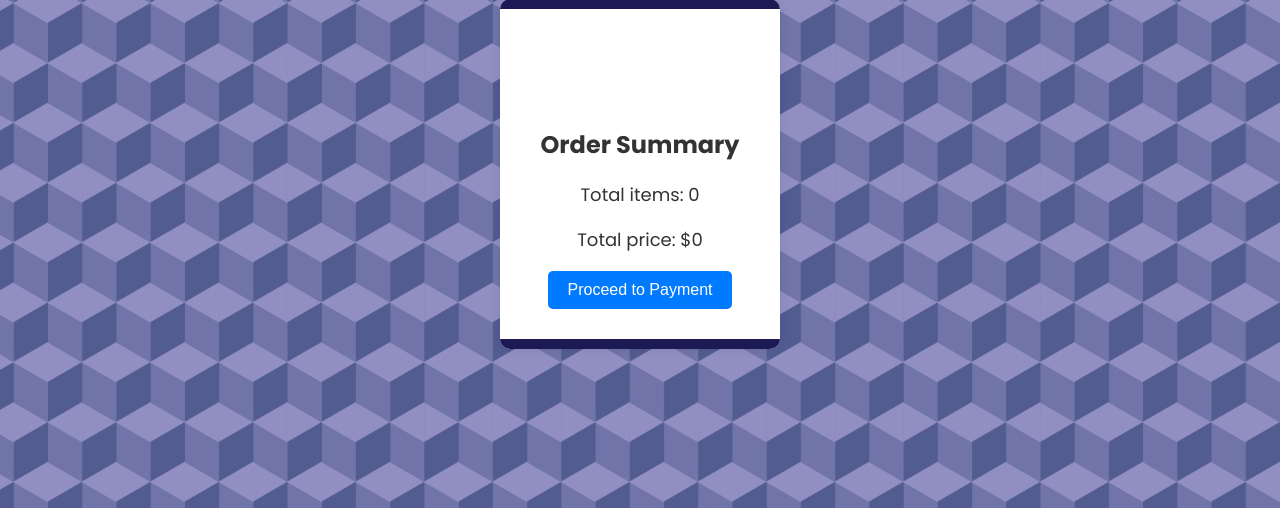
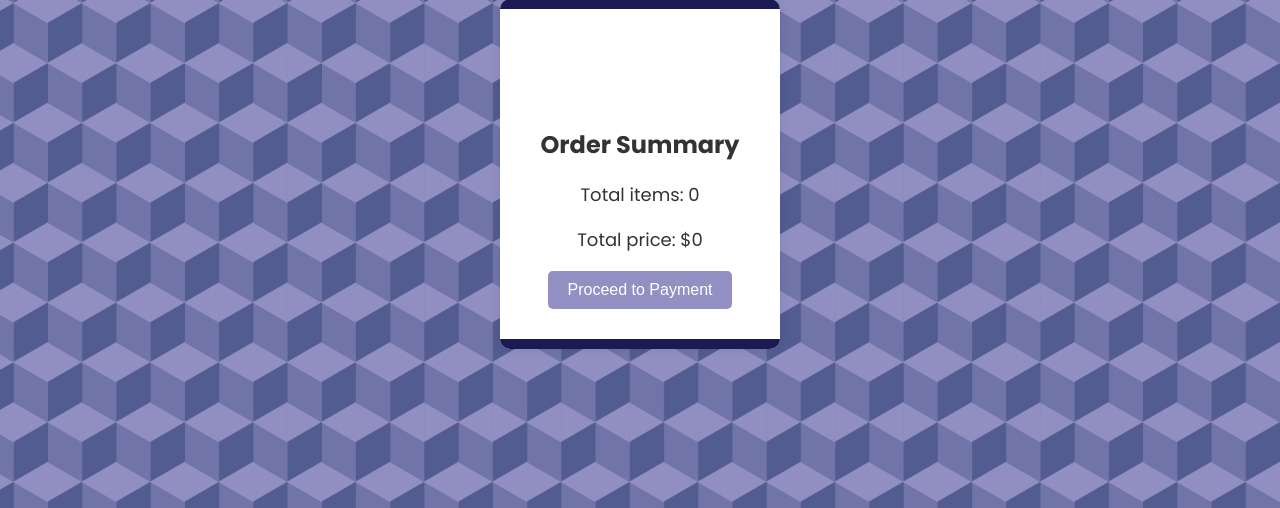
Before and after one commit to d3rpp-dev/bse202, a Flask app: page /checkout in a window 1280 px wide. Shown: the part 356-864 px from the top of the page. Run offline with Flask 3, Linux system fonts and the light colour scheme.

Commit message:
checkout.css buton update

```diff
--- a/src/bse202/static/checkout.css
+++ b/src/bse202/static/checkout.css
@@ -92,7 +92,7 @@ body {
 .btn {
     padding: 10px 20px;
     font-size: 16px;
-    background-color: #007bff;
+    background-color: #9290C3;
     color: #fff;
     border: none;
     border-radius: 5px;
```
